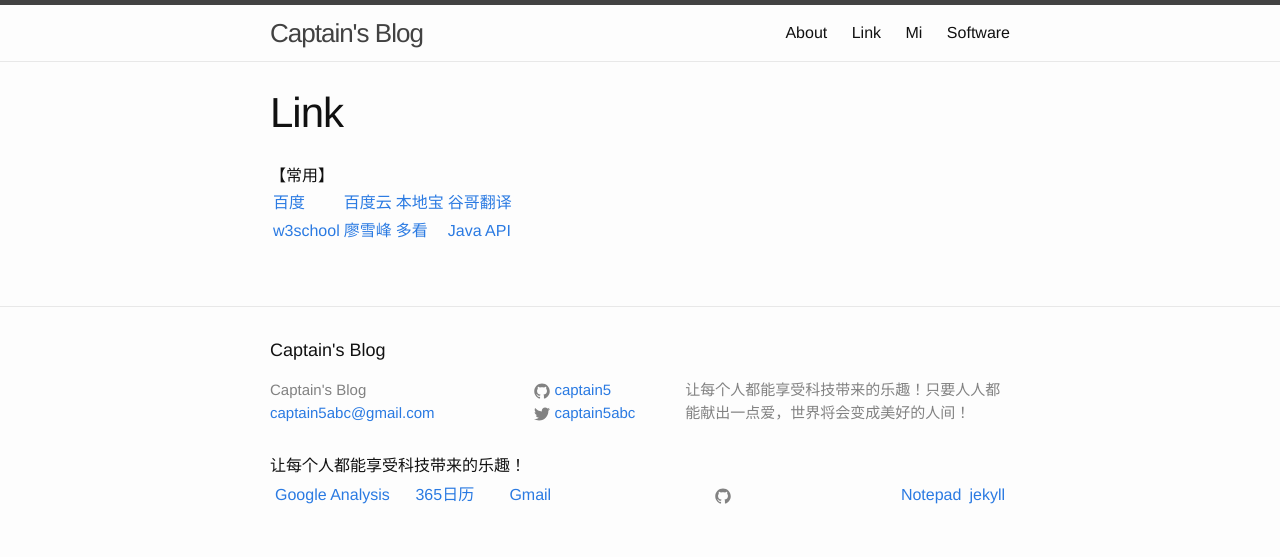
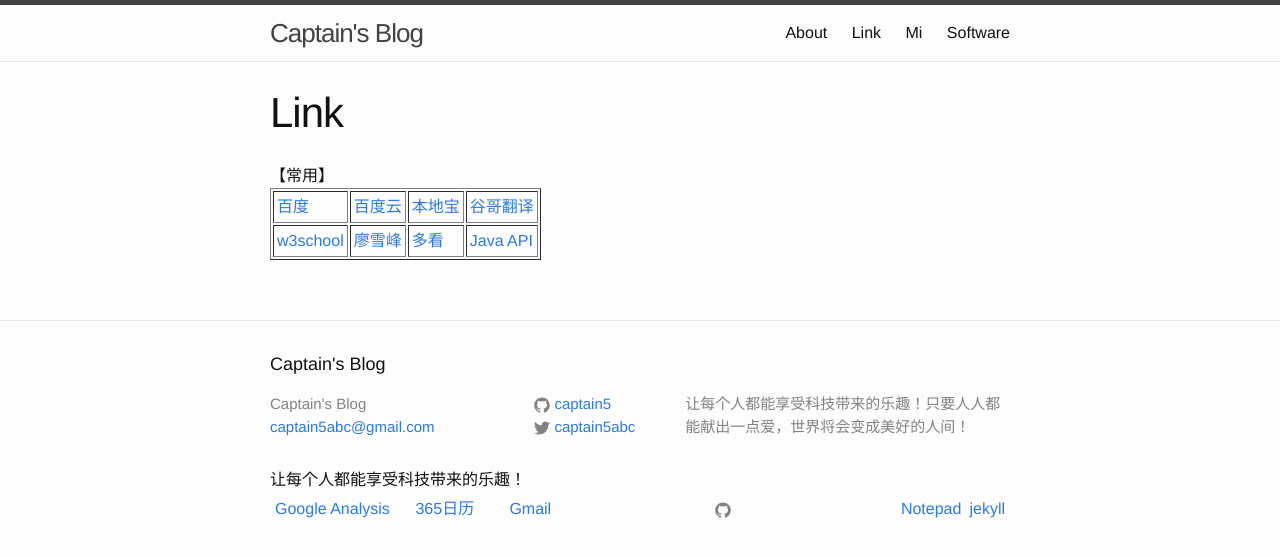
Before and after one commit to captain5/captain5.github.io, a Jekyll site: the page built from link.html, in a window 1280 px wide. Shown: the top 557 px of the page. Built offline with Jekyll 4.4.1, drawn with Linux system fonts in a browser that asks for light colours.

Commit message:
Update link.html

```diff
--- a/link.html
+++ b/link.html
@@ -5,7 +5,7 @@ permalink: /link/
 ---
 
 【常用】
-<table cellpadding=1>
+<table cellpadding=3 border=1>
   <tr><td><a href="https://www.baidu.com/" target="_blank">百度</a></td>
   <td><a href="http://yun.baidu.com/" target="_blank">百度云</a></td>
   <td><a href="http://bj.bendibao.com/" target="_blank">本地宝</a></td>
```
